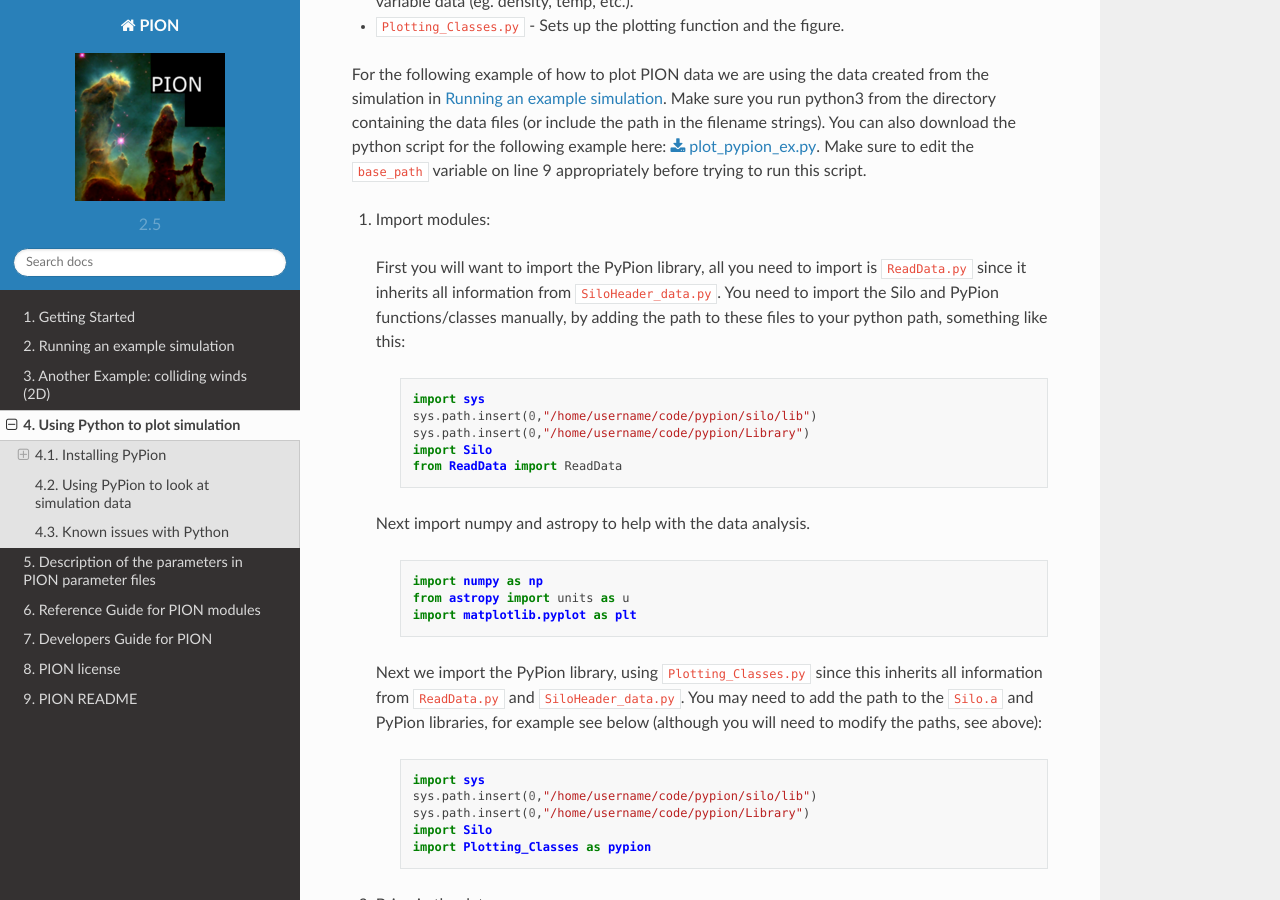
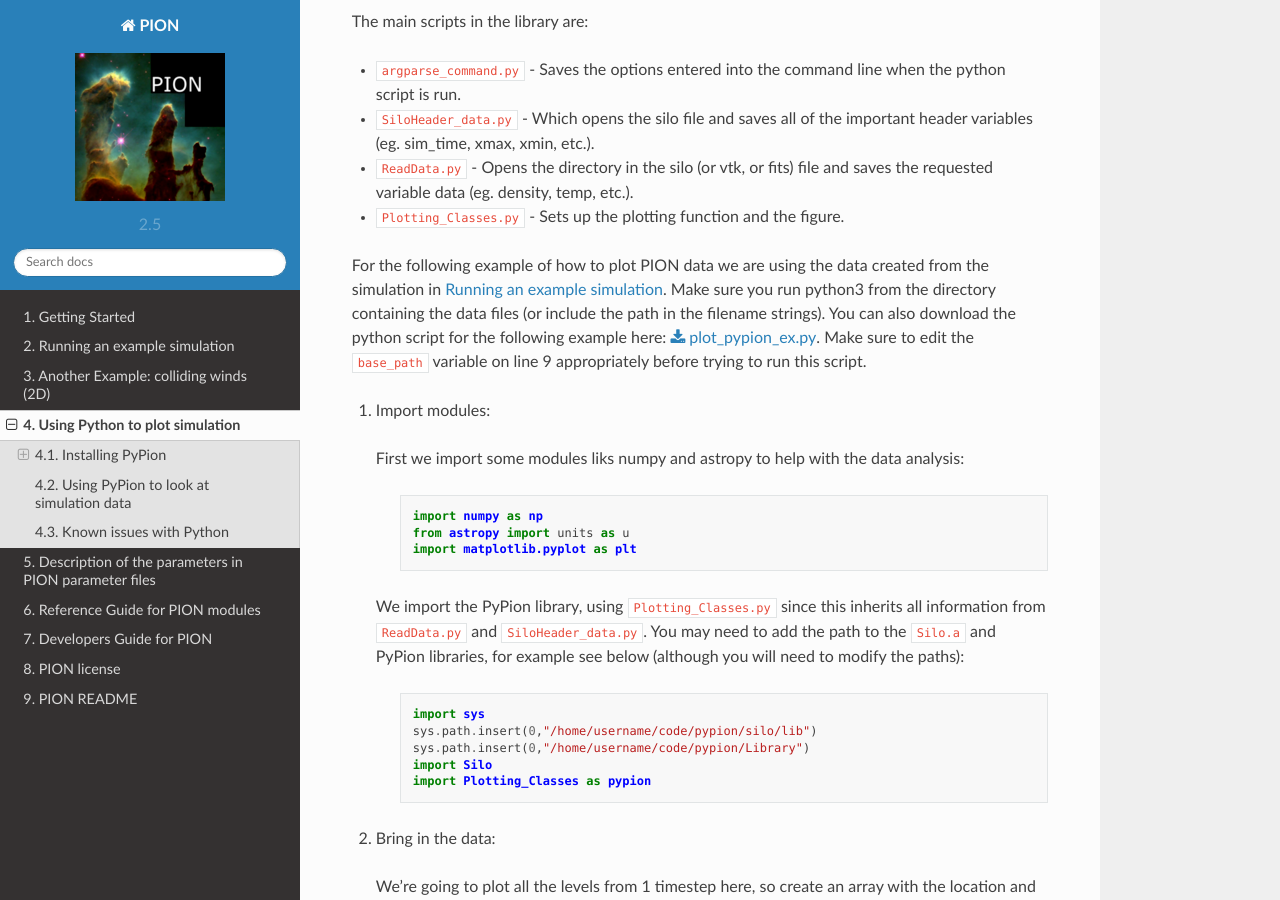
Before and after one commit to jmackey-astro/pion-docs, a Sphinx documentation site: the page built from docs/source/python.rst, in a window 1280 px wide and 900 px high, scrolled down 2372 px. Built offline with Sphinx 7.4.7 and the Read the Docs theme 2.0.0, drawn with Linux system fonts in a browser that asks for light colours; some of the changed text lies outside the part shown.

Commit message:
updated python instructions

```diff
--- a/docs/source/python.rst
+++ b/docs/source/python.rst
@@ -35,7 +35,8 @@
 ^^^^^^^^^^^^^^^^^^^^^^^^^^^^^^^^^^^^^^^^^^
 
 To be able to use all the features of this library you will need to have some python modules installed on your system.
-And of course you need to have the lastest version of the PyPion repository pulled to your desktop! This is available here: `https://git.dias.ie/massive-stars-software/pypion/ <https://git.dias.ie/massive-stars-software/pypion/>`_.
+And of course you need to have the lastest version of the PyPion repository pulled to your desktop!
+This is available here: `https://git.dias.ie/massive-stars-software/pypion/ <https://git.dias.ie/massive-stars-software/pypion/>`_.
 
 Here are instructions for debian/Ubuntu installation:
 
@@ -52,8 +53,21 @@
       $ cd pypion/silo
       $ bash install_silo.sh
 
-And of course you need to have the lastest version of the PyPion repository pulled to your desktop! The ``master`` branch is available here: `https://git.dias.ie/massive-stars-software/pypion/ <https://git.dias.ie/massive-stars-software/pypion/>`_, but you want the ``develop`` branch which is only hosted on the private repo at `https://git.dias.ie/compastro/pion_python.git <https://git.dias.ie/compastro/pion_python.git>`_.
-You can get a copy (with a username and password for git.dias.ie) and install the python-silo library as follows:
+For most users you can use the public version of PyPion:
+
+  .. code-block:: bash
+
+    $ git clone https://git.dias.ie/massive-stars-software/pypion ./pypion
+    $ cd pypion
+    $ git checkout master
+    $ cd silo
+    $ bash install_silo.sh
+    $ cd ../..
+    $ DIR=`pwd`; echo "${DIR}/pypion/silo/lib"; echo "${DIR}/pypion/Library"
+
+
+It could be possible that you need the ``develop`` branch which is only hosted on the private repo at `https://git.dias.ie/compastro/pion_python.git <https://git.dias.ie/compastro/pion_python.git>`_, if you need some non-yet-released features.
+You can get a copy (with a username and password for git.dias.ie, and by requesting access from the repo maintainer) and install the python-silo library as follows:
 
   .. code-block:: bash
 
@@ -109,19 +123,7 @@
 
 1. Import modules:
 
-  First you will want to import the PyPion library, all you need to import is :code:`ReadData.py` since it inherits all information from :code:`SiloHeader_data.py`.
-  You need to import the Silo and PyPion functions/classes manually, by adding the path to these files to your python path, something like this:
-
-    .. code-block:: python
-
-      import sys
-      sys.path.insert(0,"/home/username/code/pypion/silo/lib")
-      sys.path.insert(0,"/home/username/code/pypion/Library")
-      import Silo
-      from ReadData import ReadData
-
-
-  Next import numpy and astropy to help with the data analysis.
+  First we import some modules liks numpy and astropy to help with the data analysis:
 
     .. code-block:: python
 
@@ -130,9 +132,8 @@
       import matplotlib.pyplot as plt
 
 
-  Next we import the PyPion library, using ``Plotting_Classes.py`` since this inherits all information from ``ReadData.py`` and ``SiloHeader_data.py``.
-  You may need to add the path to the ``Silo.a`` and PyPion libraries, for example see below (although you will need to modify the paths, see above):
-
+  We import the PyPion library, using ``Plotting_Classes.py`` since this inherits all information from ``ReadData.py`` and ``SiloHeader_data.py``.
+  You may need to add the path to the ``Silo.a`` and PyPion libraries, for example see below (although you will need to modify the paths):
 
     .. code-block:: python
 
```
